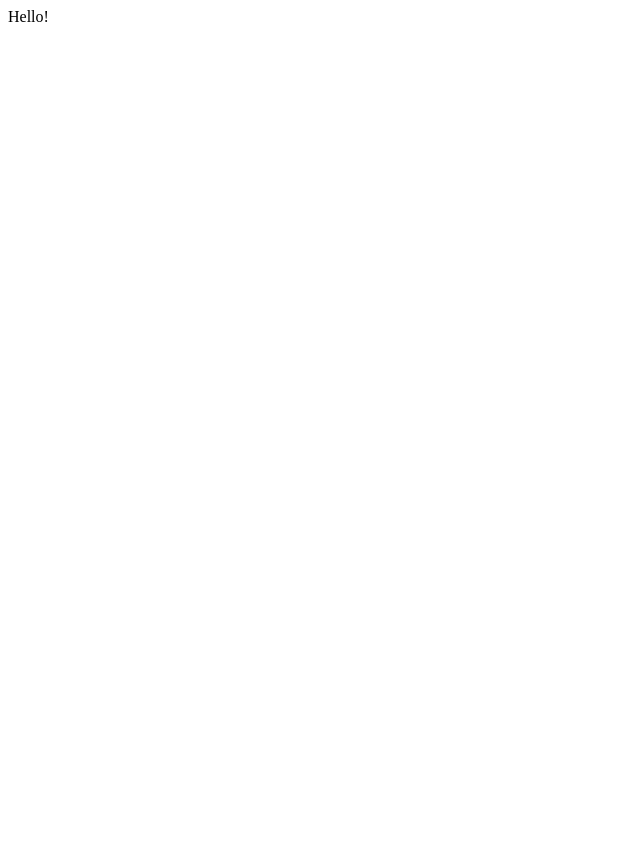
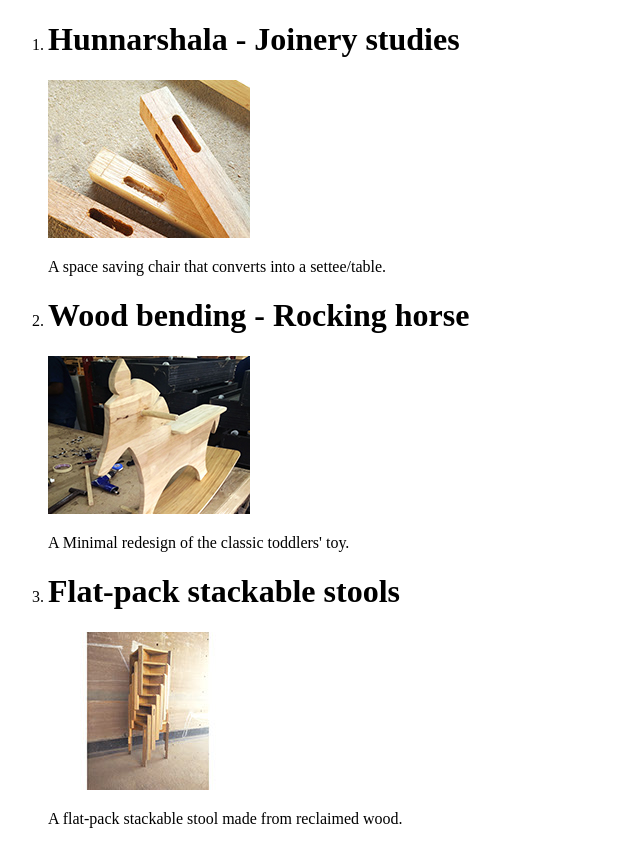
Before and after one commit to njr-www/deepa-portfolio, a website: page src/index.html in a window 1280 px wide. Shown: the whole page, without its empty margins (0-640 px from the left). Before the commit the page ends 800 px from the top, so only its background shows below. Drawn offline with Linux system fonts and the light colour scheme.

Commit message:
src/index.html: Copy a few projects from behance so wwe can start styling.

```diff
--- a/src/index.html
+++ b/src/index.html
@@ -5,6 +5,22 @@
     <title>Deepa Rodrigues</title>
 </head>
 <body>
-Hello!
+<ol>
+    <li>
+        <h1>Hunnarshala - Joinery studies</h1>
+        <img src='images/hunnarshala.jpg'/>
+        <p>A space saving chair that converts into a settee/table.</p>
+    </li>
+    <li>
+        <h1>Wood bending - Rocking horse</h1>
+        <img src='images/rocking-horse.jpg'/>
+        <p>A Minimal redesign of the classic toddlers' toy.</p>
+    </li>
+    <li>
+        <h1>Flat-pack stackable stools</h1>
+        <img src='images/stackable-stools.jpg'/>
+        <p>A flat-pack stackable stool made from reclaimed wood.</p>
+    </li>
+</ol>
 </body>
 </html>
```
Also changed, not shown: src/images/hunnarshala.jpg (added), src/images/rocking-horse.jpg (added), src/images/stackable-stools.jpg (added).
